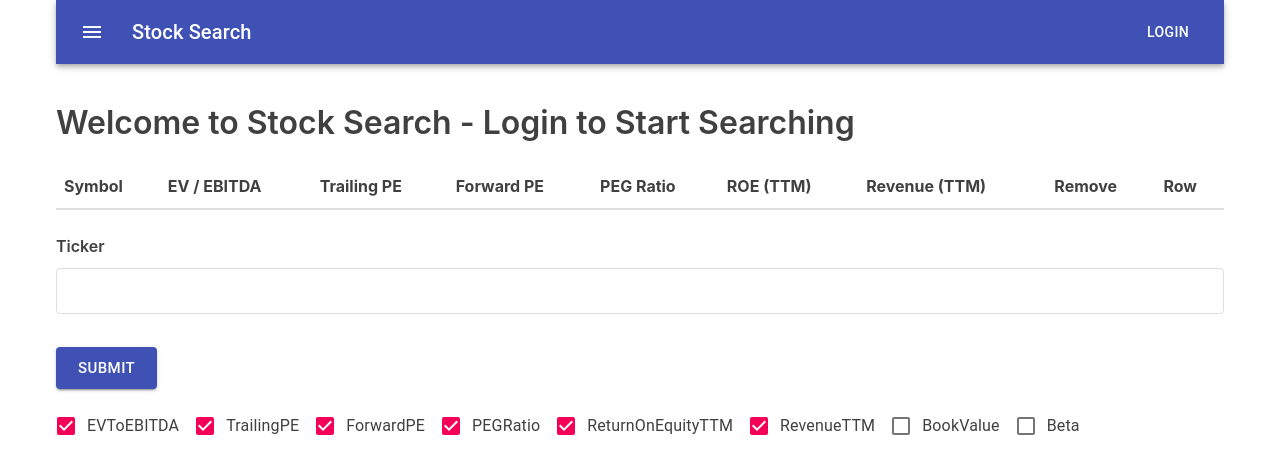
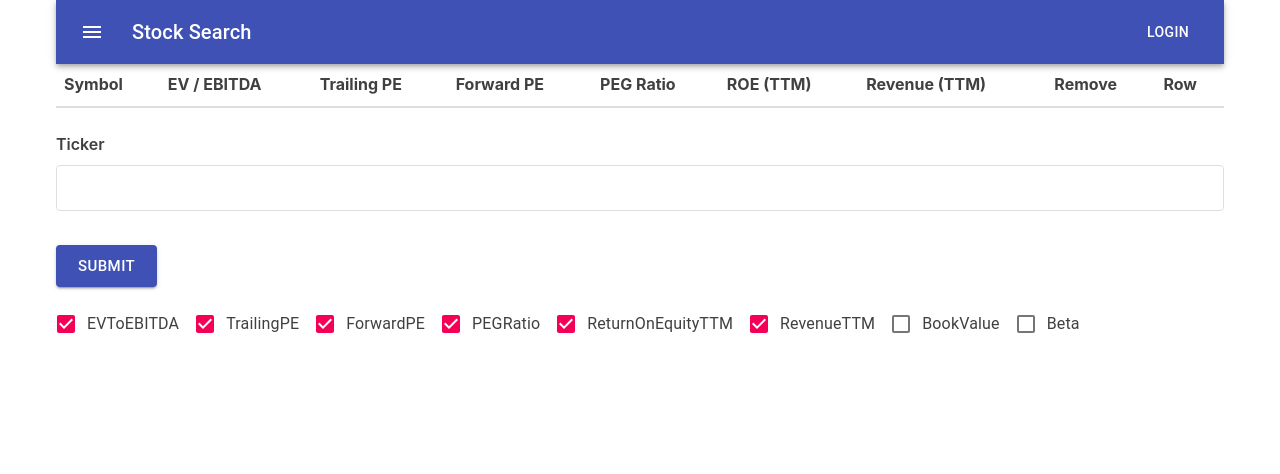
Before and after one commit to supavannan/stocksearch, a React (Create React App) app in the folder client/: page / in a window 1280 px wide. Shown: the top 474 px of the page. Built offline with nearby package versions, Linux system fonts and the light colour scheme.

Commit message:
added removed landing for now

```diff
--- a/client/src/components/App.js
+++ b/client/src/components/App.js
@@ -72,7 +72,7 @@ class App extends Component {
         <BrowserRouter>
           <div>
             <Header />
-            <Route exact path="/" component={Landing} />
+            {/* <Route exact path="/" component={Landing} /> */}
             <Route exact path="/dashboard" component={Dashboard} />
             <Route path="/dashboard/configure" component={Configure} />
             <Table
```
